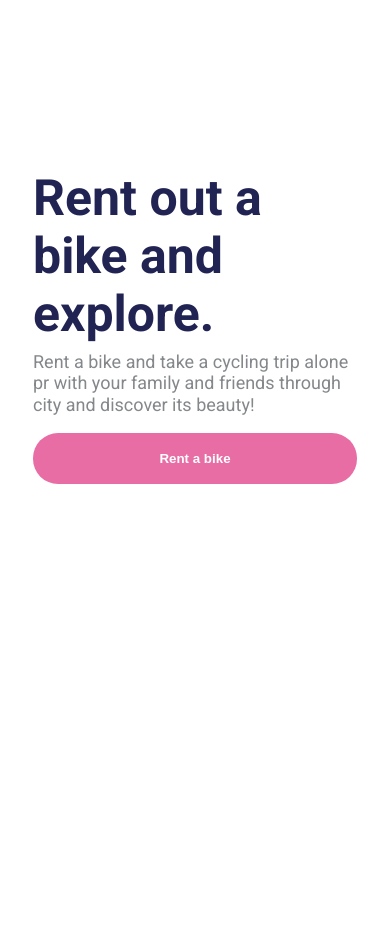
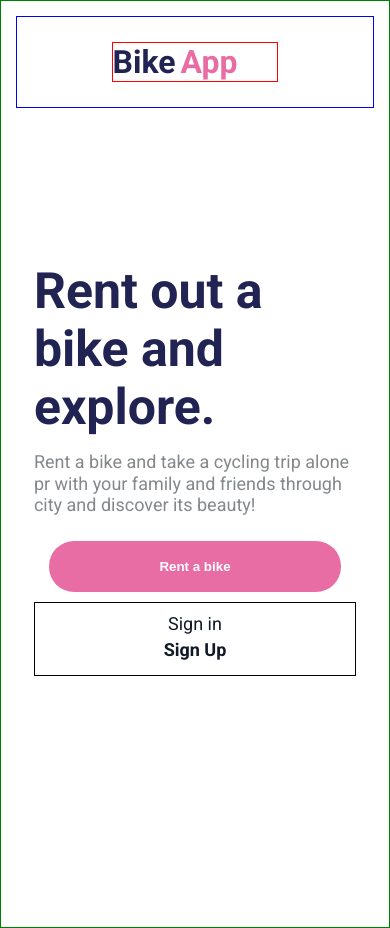
Before and after one commit to RicardoBaltazar/meuImovel-backend, a Next.js app in the folder rentalbike/: page / in a window 390 px wide. Before the commit the page ends 844 px from the top, so only its background shows below. Built offline with nearby package versions, Linux system fonts and the light colour scheme.

Commit message:
style - configurando mais alguns elementos responsivos da página home

```diff
--- a/rentalbike/pages/index.js
+++ b/rentalbike/pages/index.js
@@ -28,6 +28,7 @@ const Main = styled.main`
         font-size: 50px;
       }
 
+
     }
 
     p{
@@ -36,9 +37,29 @@ const Main = styled.main`
       max-width: 375px;
       line-height: 1.2;
       margin: 15px 0;
+    }
+
+    .responsive-sign {
+      display: none;
+
+
 
       @media screen and (max-width: 500px) {
-        margin:0;
+        display: block;
+        display: flex;
+        flex-direction: column;
+        justify-content: space-around;
+        align-items: center;
+        border: 1px solid black;
+        padding: 10px 0;
+
+        a{
+        color: #111827;
+        margin-bottom: 5px;
+        font-size: 18px;
+        }
+
+
       }
     }
 
@@ -51,6 +72,7 @@ const Main = styled.main`
     height: 75vh;
     padding: 0 5%;
   }
+
 `
 
 const ImgHome = styled.img`
@@ -67,11 +89,15 @@ export default function Home() {
     <div >
       <Head>
         <title>
-          RentalBike App
+          BikeApp - Aluguel de Bicicletas
         </title>
       </Head>
       <Container>
-        <Menu />
+        <Menu
+          link1='About Us'
+          link2='Bikes'
+          link3='Places'
+        />
         <Main>
           <section>
             <h2>Rent out a bike and explore.</h2>
@@ -80,6 +106,10 @@ export default function Home() {
               your family and friends through city and discover its beauty!
             </p>
             <Button text='Rent a bike' />
+            <div className='responsive-sign'>
+              <a href="#" className='responsive-btn-signin'>Sign in</a>
+              <a href="#" className='responsive-btn-signUp'><b>Sign Up</b></a>
+            </div>
           </section>
           <ImgHome src={img} />
         </Main>
--- a/rentalbike/src/Components/Button/index.jsx
+++ b/rentalbike/src/Components/Button/index.jsx
@@ -13,14 +13,13 @@ const BUTTON = styled.button`
         width: 150px;
         transition: 0.2s;
 
-
         &:hover{
             cursor: pointer;
             opacity: 75%;
         }
 
         @media screen and (max-width: 500px) {
-            width: 100%;
+            width: 75vw;
             margin: 10px auto;
       }
 `
--- a/rentalbike/src/Components/Container/index.jsx
+++ b/rentalbike/src/Components/Container/index.jsx
@@ -1,12 +1,14 @@
 import styled from 'styled-components';
 
 const Container = styled.div`
-  width: 100%;
-  height: 100%;
-  padding-top: 35px;
+  width: 100vw;
+  height: 100vh;
+  /* padding-top: 35px; */
   margin: auto 0;
+  border: 1px solid green;
   @media screen and (max-width: 500px) {
     margin: auto;
+    height: 110vh;
     padding: 15px;
   }
 `;
--- a/rentalbike/src/Components/Menu/index.jsx
+++ b/rentalbike/src/Components/Menu/index.jsx
@@ -4,20 +4,25 @@ const HEADER = styled.header`
     display: flex;
     justify-content: space-between;
     align-items: baseline;
-    padding: 0px 8% 25px 8%;
+    padding: 25px 8% 25px 8%;
     transition: 0.2s;
-
+    border: 1px solid blue;
 
     div {
         display: flex;
         justify-content: space-between;
         align-items: baseline;
+        border: 1px solid red;
     }
 
     h1 {
         margin-right: 40px;
         font-size: 22px;
         color: var(--title-color);
+    }
+
+    span{
+        color: var(--primary-color);
     }
 
     ul {
@@ -34,7 +39,6 @@ const HEADER = styled.header`
             opacity: 75%;
         }
     }
-
 
     a {
         color: var(--secondary-color);
@@ -62,25 +66,46 @@ const HEADER = styled.header`
     }
 
     @media screen and (max-width: 500px) {
-    display: none;
+        /* display: none; */
+        justify-content: center;
+        align-items: center;
 
+
+        div {
+            flex-direction: column;
+            justify-content: center;
+            align-items: center;
+            text-align: center;
+        }
+
+        ul{
+            display: none;
+        }
+
+        h1{
+            font-size: 32px;
+        }
+
+        span {
+            font-size: 32px;
+        }
 
     }
 `;
 
-function Menu() {
+function Menu(props) {
     return (
         <>
             <HEADER>
                 <div>
-                    <h1>RentalBike</h1>
+                    <h1>Bike<span>App</span></h1>
                     <ul>
-                        <li><a href="#">About Us</a></li>
-                        <li><a href="#">Bikes</a></li>
-                        <li><a href="#">Places</a></li>
+                        <li><a href="#">{props.link1}</a></li>
+                        <li><a href="#">{props.link2}</a></li>
+                        <li><a href="#">{props.link3}</a></li>
                     </ul>
                 </div>
-                <ul >
+                <ul className='ul-sign'>
                     <li><a href="#" className='btn-signin'>Sign in</a></li>
                     <li><a href="#" className='btn-signUp'>Sign Up <span>&#10132;</span></a></li>
                 </ul>
```
